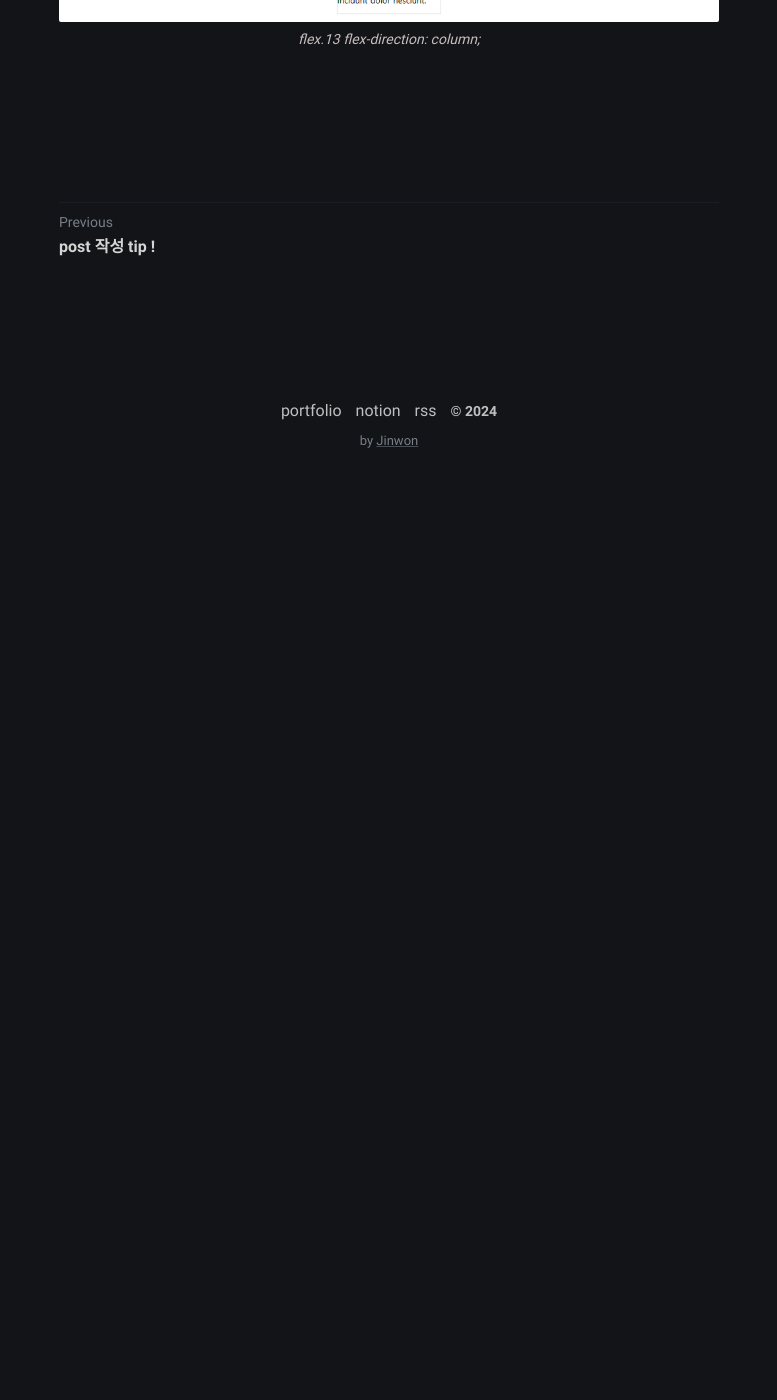
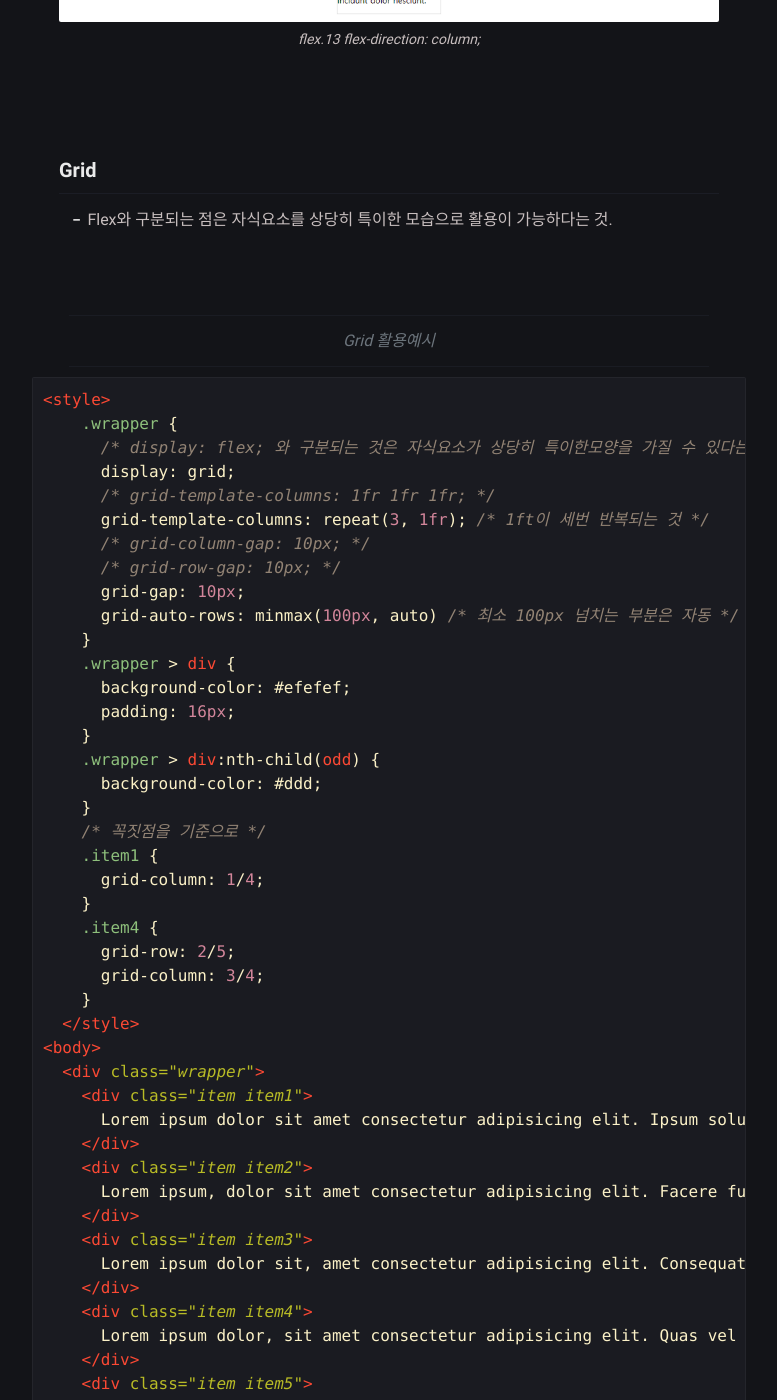
Before and after one commit to JinwonShen/JinwonShen.github.io, a Jekyll site: the page built from _posts/css-flex-grid/2024-05-22-css-flex-grid.md, in a window 1280 px wide and 1400 px high, scrolled down 8649 px. Shown: the whole window, without its empty margins (251-1028 px from the left). Built offline with Jekyll 4.4.1, drawn with Linux system fonts in a browser that asks for light colours; before the commit the page ends 9134 px from its top, so only the background shows below that; some of the changed text lies outside the part shown.

Commit message:
posts/css-flex-grid

````diff
--- a/_posts/css-flex-grid/2024-05-22-css-flex-grid.md
+++ b/_posts/css-flex-grid/2024-05-22-css-flex-grid.md
@@ -258,3 +258,90 @@ tag:
 </figure>
 
 <br>
+
+
+### Grid
+
+- Flex와 구분되는 점은 자식요소를 상당히 특이한 모습으로 활용이 가능하다는 것.
+
+<br>
+
+> Grid 활용예시
+
+```html
+<style>
+    .wrapper {
+      /* display: flex; 와 구분되는 것은 자식요소가 상당히 특이한모양을 가질 수 있다는 것  */
+      display: grid;
+      /* grid-template-columns: 1fr 1fr 1fr; */
+      grid-template-columns: repeat(3, 1fr); /* 1ft이 세번 반복되는 것 */
+      /* grid-column-gap: 10px; */
+      /* grid-row-gap: 10px; */
+      grid-gap: 10px;
+      grid-auto-rows: minmax(100px, auto) /* 최소 100px 넘치는 부분은 자동 */
+    }
+    .wrapper > div {
+      background-color: #efefef;
+      padding: 16px;
+    }
+    .wrapper > div:nth-child(odd) {
+      background-color: #ddd;
+    }
+    /* 꼭짓점을 기준으로 */
+    .item1 {
+      grid-column: 1/4;
+    }
+    .item4 {
+      grid-row: 2/5;
+      grid-column: 3/4;
+    }
+  </style>
+<body>
+  <div class="wrapper">
+    <div class="item item1">
+      Lorem ipsum dolor sit amet consectetur adipisicing elit. Ipsum soluta iste exercitationem. Consequuntur debitis nesciunt illum facere aperiam explicabo magnam.
+    </div>
+    <div class="item item2">
+      Lorem ipsum, dolor sit amet consectetur adipisicing elit. Facere fuga molestiae quos ducimus beatae placeat nihil rerum doloremque quidem culpa.
+    </div>
+    <div class="item item3">
+      Lorem ipsum dolor sit, amet consectetur adipisicing elit. Consequatur reiciendis, eveniet exercitationem explicabo rem earum officia odit cumque eos quasi.
+    </div>
+    <div class="item item4">
+      Lorem ipsum dolor, sit amet consectetur adipisicing elit. Quas vel corporis tenetur accusantium, fugiat quisquam? Animi, tenetur similique molestias provident beatae minus ducimus pariatur cupiditate explicabo nostrum, autem eveniet saepe?
+    </div>
+    <div class="item item5">
+      Lorem ipsum dolor, sit amet consectetur adipisicing elit. Quas vel corporis tenetur accusantium, fugiat quisquam? Animi, tenetur similique molestias provident beatae minus ducimus pariatur cupiditate explicabo nostrum, autem eveniet saepe?
+    </div>
+    <div class="item item6">
+      Lorem ipsum dolor, sit amet consectetur adipisicing elit. Quas vel corporis tenetur accusantium, fugiat quisquam? Animi, tenetur similique molestias provident beatae minus ducimus pariatur cupiditate explicabo nostrum, autem eveniet saepe?
+    </div>
+    <div class="item item7">
+      Lorem ipsum dolor, sit amet consectetur adipisicing elit. Quas vel corporis tenetur accusantium, fugiat quisquam? Animi, tenetur similique molestias provident beatae minus ducimus pariatur cupiditate explicabo nostrum, autem eveniet saepe?
+    </div>
+    <div class="item item8">
+      Lorem ipsum dolor, sit amet consectetur adipisicing elit. Quas vel corporis tenetur accusantium, fugiat quisquam? Animi, tenetur similique molestias provident beatae minus ducimus pariatur cupiditate explicabo nostrum, autem eveniet saepe?
+    </div>
+  </div>
+</body>
+```
+
+<br>
+
+> 결과 이미지
+
+<figure>
+<img src="/assets/img/grid-img-1.png" alt="display: grid;">
+<figcaption>grid.1 display: grid;</figcaption>
+</figure>
+
+<br>
+
+---
+
+<br>
+
+**한줄평**
+<!-- ## 한줄평  -->
+
+_"여기까지 레이아웃, 그리드를 잡는 데 중요하다고 생각하는 flex와 grid를 알아보았습니다. 반응형 웹을 제작하는 데 있어 가장 중요한 역할을 하는 것 중 하나라고 생각해서 연습이 많이 필요할 것 같다."_
````
Also changed, not shown: assets/img/grid-img-1.png (added).
